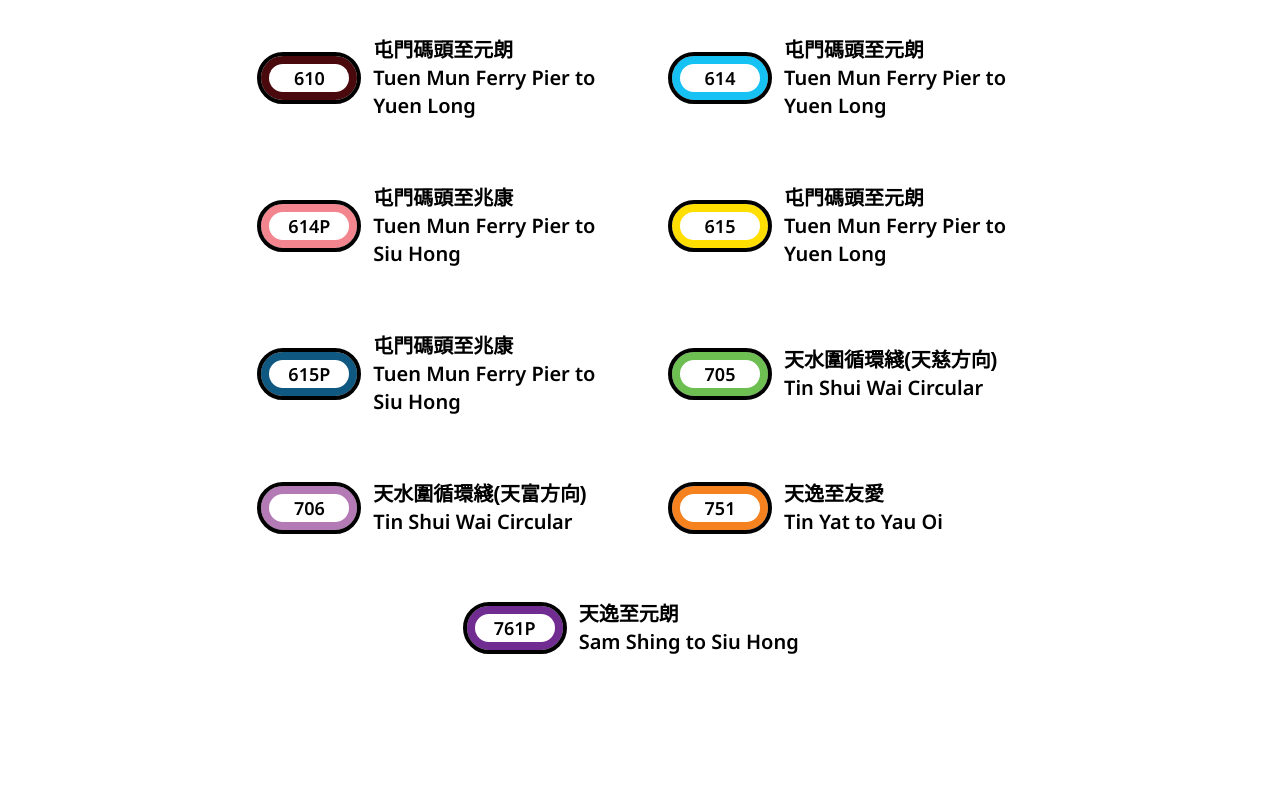
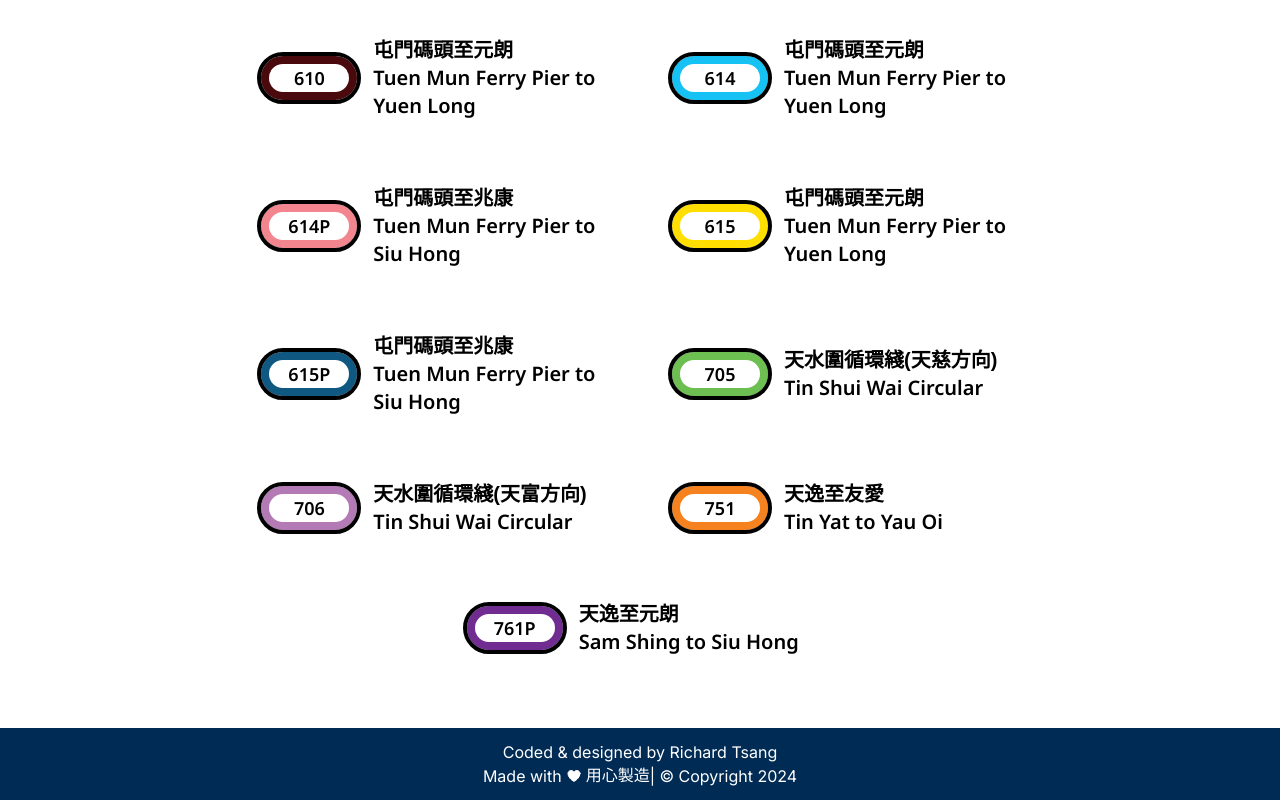
Before and after one commit to r7chardgh/lrt-realtime, a Next.js app: page / in a window 1280 px wide. Shown: the part 184-984 px from the top of the page. Before the commit the page ends 912 px from the top, so only its background shows below. Built offline with nearby package versions, Linux system fonts and the light colour scheme.

Commit message:
Add footer

```diff
--- a/app/layout.tsx
+++ b/app/layout.tsx
@@ -1,6 +1,7 @@
 import type { Metadata } from "next";
 import { Inter } from "next/font/google";
 import "./globals.css";
+import Footer from "./ui/footer";
 
 const inter = Inter({ subsets: ["latin"] });
 
@@ -16,7 +17,10 @@ export default function RootLayout({
 }>) {
   return (
     <html lang="en">
-      <body className={inter.className}>{children}</body>
+      <body className={inter.className}>
+        {children}
+        <Footer />
+      </body>
     </html>
   );
 }
--- /dev/null
+++ b/app/ui/footer.tsx
@@ -0,0 +1,61 @@
+import Link from "next/link";
+import { notoserifhk } from "./font";
+
+export default function Footer() {
+  return (
+    <footer className="bg-lrt_blue text-white py-3">
+      <p className="flex w-full justify-center">
+        <Link
+          href="https://richardtsang.vercel.app/"
+          className="hover:underline"
+        >
+          Coded & designed by Richard Tsang
+        </Link>
+      </p>
+      <div className="flex w-full justify-center">
+        Made with{" "}
+        <svg
+          xmlns="http://www.w3.org/2000/svg"
+          viewBox="0 0 24 24"
+          fill="none"
+          aria-hidden="true"
+          data-slot="icon"
+          className="mx-1 w-4"
+          strokeWidth="1.5"
+          stroke="currentColor"
+        >
+          <defs>
+            <linearGradient id="btt">
+              <stop offset="0" stopColor="#7a9ab8">
+                <animate
+                  dur="2s"
+                  attributeName="offset"
+                  fill="freeze"
+                  from="0"
+                  to="1"
+                />
+              </stop>
+              <stop offset="0" stopColor="#fff">
+                <animate
+                  dur="2s"
+                  attributeName="offset"
+                  fill="freeze"
+                  from="0"
+                  to="1"
+                />
+              </stop>
+            </linearGradient>
+          </defs>
+          <path
+            d="M21 8.25c0-2.485-2.099-4.5-4.688-4.5-1.935 0-3.597 1.126-4.312 2.733-.715-1.607-2.377-2.733-4.313-2.733C5.1 3.75 3 5.765 3 8.25c0 7.22 9 12 9 12s9-4.78 9-12Z"
+            strokeLinecap="round"
+            strokeLinejoin="round"
+            fill="url(#btt)"
+          ></path>
+        </svg>
+        <p className={`${notoserifhk.className}`}>{" 用心製造 "}</p>| ©
+        Copyright 2024
+      </div>
+    </footer>
+  );
+}
```
